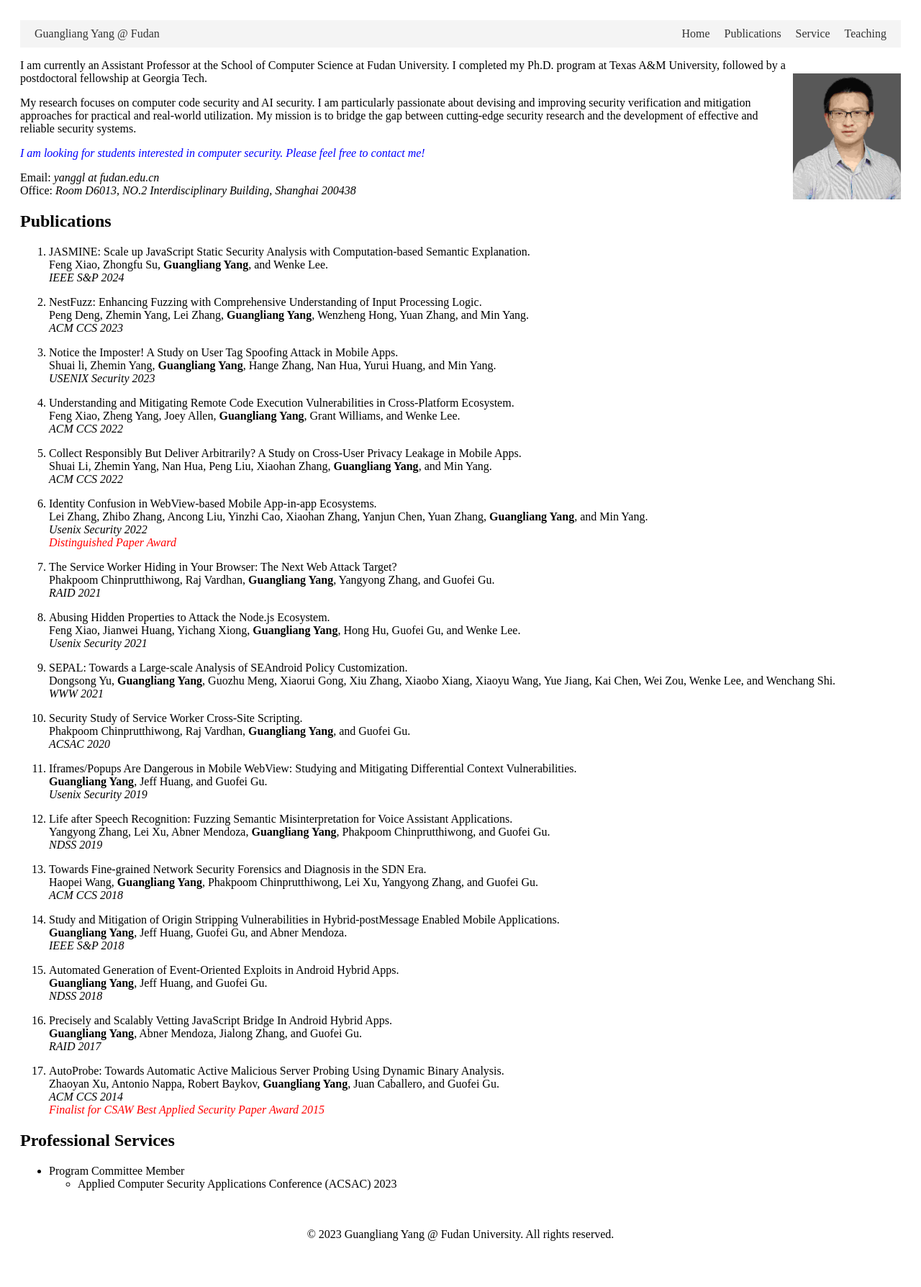
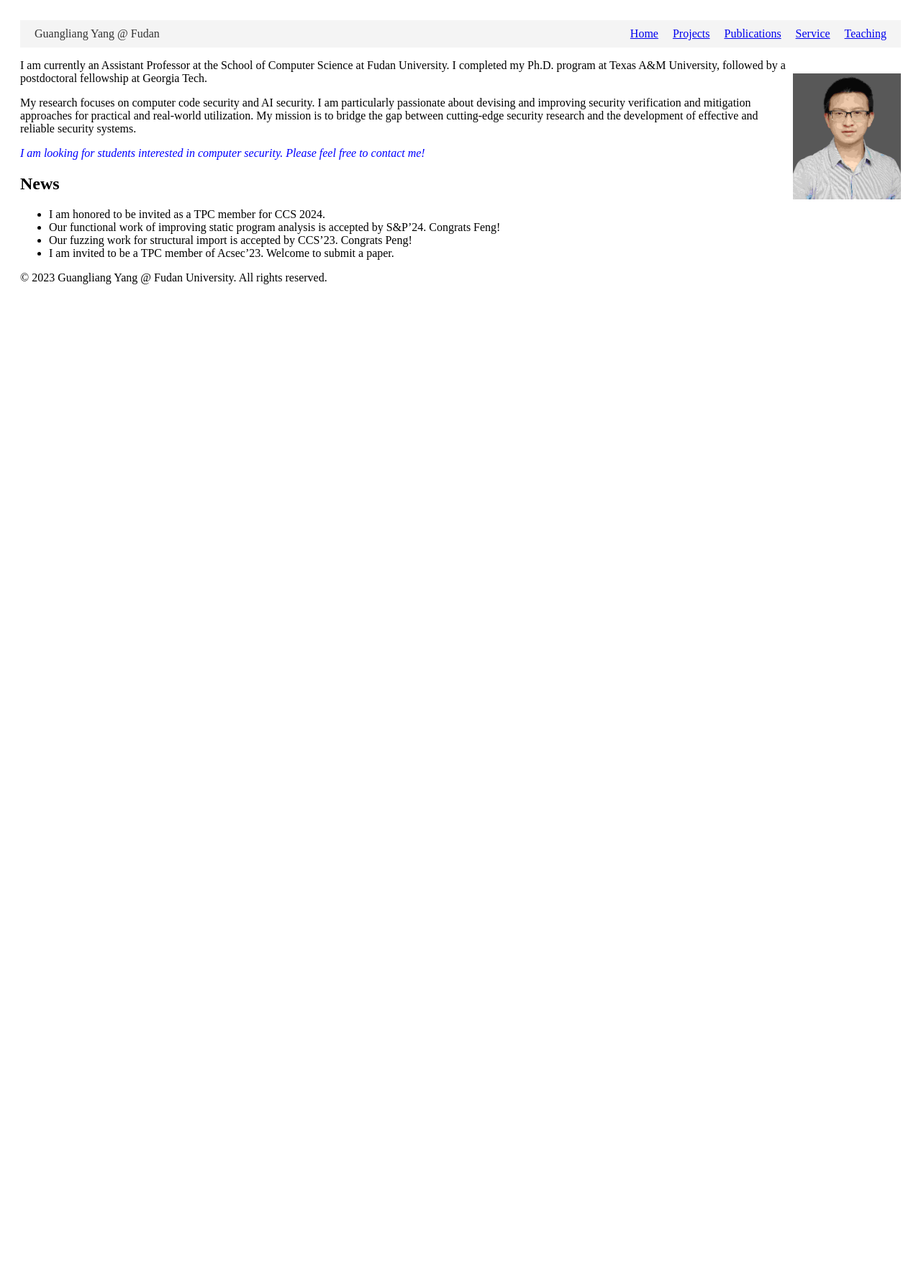
Before and after one commit to yang-guangliang/yang-guangliang.github.io, a Jekyll site: the page built from index.md, in a window 1280 px wide. Shown: the whole page at 72% size. Built offline with Jekyll 4.4.1, drawn with Linux system fonts in a browser that asks for light colours; after the commit the page ends 900 px from its top, so only the background shows below that.

Commit message:
update teaching

```diff
--- a/_config.yml
+++ b/_config.yml
@@ -5,6 +5,8 @@ description: >-
 nav:
   - title: Home
     url: /
+  - title: Projects
+    url: /projects/
   - title: Publications
     url: /publications/
   - title: Service
--- a/assets/styles.css
+++ b/assets/styles.css
@@ -5,19 +5,24 @@ body {
     padding: 20px;
 }
 
-
 nav {
     display: flex;
     justify-content: space-between;
     align-items: center;
-    background: #f4f4f4; /* Light grey background */
-    color: #333; /* Adjust text color if needed */
+    background: #f4f4f4; /* Adjust background color */
     padding: 10px 20px;
+    flex-wrap: nowrap; /* Prevent wrapping */
 }
 
-.nav-left a, .nav-right ul li a {
-    color: #333; /* Adjust link color if needed */
+.nav-left, .nav-right {
+    display: flex;
+    align-items: center;
+}
+
+.nav-left a {
+    color: #333; /* Adjust text color */
     text-decoration: none;
+    white-space: nowrap; /* Prevent wrapping of text */
 }
 
 .nav-right ul {
@@ -30,23 +35,3 @@ nav {
 .nav-right ul li {
     margin-left: 20px;
 }
-
-.nav-right ul li a:hover:not(.active) {
-    background-color: #ddd; /* Hover background color */
-    color: #333; /* Hover text color */
-}
-
-.nav-right ul li a.active {
-    background-color: #04AA6D; /* Active link background color */
-    color: white; /* Active link text color */
-}
-
-
-/* Footer styling */
-footer {
-    text-align: center;
-    padding: 20px 0;
-    position: relative;
-    bottom: 0;
-    width: 100%;
-}
--- a/index.md
+++ b/index.md
@@ -12,84 +12,9 @@ My research focuses on computer code security and AI security. I am particularly
 
 <span style="color:blue">*I am looking for students interested in computer security. Please feel free to contact me!*</span>
 
+## News
 
-Email:<em>   yanggl at fudan.edu.cn</em>
-Office:<em> Room D6013, NO.2 Interdisciplinary Building, Shanghai 200438</em>
-
-
-## Publications
-
-
-1. JASMINE: Scale up JavaScript Static Security Analysis with Computation-based Semantic Explanation.
-Feng Xiao, Zhongfu Su, **Guangliang Yang**, and Wenke Lee.
-*IEEE S&P 2024*
-
-1. NestFuzz: Enhancing Fuzzing with Comprehensive Understanding of Input Processing Logic.
-   Peng Deng, Zhemin Yang, Lei Zhang, **Guangliang Yang**, Wenzheng Hong, Yuan Zhang, and Min Yang.
-   *ACM CCS 2023*
-
-3. Notice the Imposter! A Study on User Tag Spoofing Attack in Mobile Apps.
-Shuai li, Zhemin Yang, **Guangliang Yang**, Hange Zhang, Nan Hua, Yurui Huang, and Min Yang.
-*USENIX Security 2023*
-
-4. Understanding and Mitigating Remote Code Execution Vulnerabilities in Cross-Platform Ecosystem.
-Feng Xiao, Zheng Yang, Joey Allen, **Guangliang Yang**, Grant Williams, and Wenke Lee.
-*ACM CCS 2022*
-
-2. Collect Responsibly But Deliver Arbitrarily? A Study on Cross-User Privacy Leakage in Mobile Apps.
-Shuai Li, Zhemin Yang, Nan Hua, Peng Liu, Xiaohan Zhang, **Guangliang Yang**, and Min Yang.
-*ACM CCS 2022*
-
-3. Identity Confusion in WebView-based Mobile App-in-app Ecosystems.
-Lei Zhang, Zhibo Zhang, Ancong Liu, Yinzhi Cao, Xiaohan Zhang, Yanjun Chen, Yuan Zhang, **Guangliang Yang**, and Min Yang.
-*Usenix Security 2022*
-<span style="color:red">*Distinguished Paper Award*</span>
-
-2. The Service Worker Hiding in Your Browser: The Next Web Attack Target?
-Phakpoom Chinprutthiwong, Raj Vardhan, **Guangliang Yang**, Yangyong Zhang, and Guofei Gu.
-*RAID 2021*
-
-2. Abusing Hidden Properties to Attack the Node.js Ecosystem.
-Feng Xiao, Jianwei Huang, Yichang Xiong, **Guangliang Yang**, Hong Hu, Guofei Gu, and Wenke Lee.
-*Usenix Security 2021*
-
-9. SEPAL: Towards a Large-scale Analysis of SEAndroid Policy Customization.
-Dongsong Yu, **Guangliang Yang**, Guozhu Meng, Xiaorui Gong, Xiu Zhang, Xiaobo Xiang, Xiaoyu Wang, Yue Jiang, Kai Chen, Wei Zou, Wenke Lee, and Wenchang Shi.
-*WWW 2021*
-
-8. Security Study of Service Worker Cross-Site Scripting.
-Phakpoom Chinprutthiwong, Raj Vardhan, **Guangliang Yang**, and Guofei Gu.
-*ACSAC 2020*
-
-7. Iframes/Popups Are Dangerous in Mobile WebView: Studying and Mitigating Differential Context Vulnerabilities.
-**Guangliang Yang**, Jeff Huang, and Guofei Gu.
-*Usenix Security 2019*
-
-6. Life after Speech Recognition: Fuzzing Semantic Misinterpretation for Voice Assistant Applications.
-Yangyong Zhang, Lei Xu, Abner Mendoza, **Guangliang Yang**, Phakpoom Chinprutthiwong, and Guofei Gu.
-*NDSS 2019*
-
-5. Towards Fine-grained Network Security Forensics and Diagnosis in the SDN Era.
-Haopei Wang, **Guangliang Yang**, Phakpoom Chinprutthiwong, Lei Xu, Yangyong Zhang, and Guofei Gu.
-*ACM CCS 2018*
-
-4. Study and Mitigation of Origin Stripping Vulnerabilities in Hybrid-postMessage Enabled Mobile Applications.
-**Guangliang Yang**, Jeff Huang, Guofei Gu, and Abner Mendoza.
-*IEEE S&P 2018*
-
-3. Automated Generation of Event-Oriented Exploits in Android Hybrid Apps.
-**Guangliang Yang**, Jeff Huang, and Guofei Gu.
-*NDSS 2018*
-
-2. Precisely and Scalably Vetting JavaScript Bridge In Android Hybrid Apps.
-**Guangliang Yang**, Abner Mendoza, Jialong Zhang, and Guofei Gu.
-*RAID 2017*
-
-1. AutoProbe: Towards Automatic Active Malicious Server Probing Using Dynamic Binary Analysis.
-Zhaoyan Xu, Antonio Nappa, Robert Baykov, **Guangliang Yang**, Juan Caballero, and Guofei Gu.
-*ACM CCS 2014*
-<span style="color:red">*Finalist for CSAW Best Applied Security Paper Award 2015*</span>
-
-## Professional Services
-- Program Committee Member
-   - Applied Computer Security Applications Conference (ACSAC) 2023
+- I am honored to be invited as a TPC member for CCS 2024.
+- Our functional work of improving static program analysis is accepted by S&P'24. Congrats Feng!
+- Our fuzzing work for structural import is accepted by CCS'23. Congrats Peng!
+- I am invited to be a TPC member of Acsec'23. Welcome to submit a paper.
```
Also changed, not shown: contact.md (added, +6 -0 lines), projects.md (added, +9 -0 lines), service.md (+0 -3 lines), teaching.md (+0 -3 lines).
